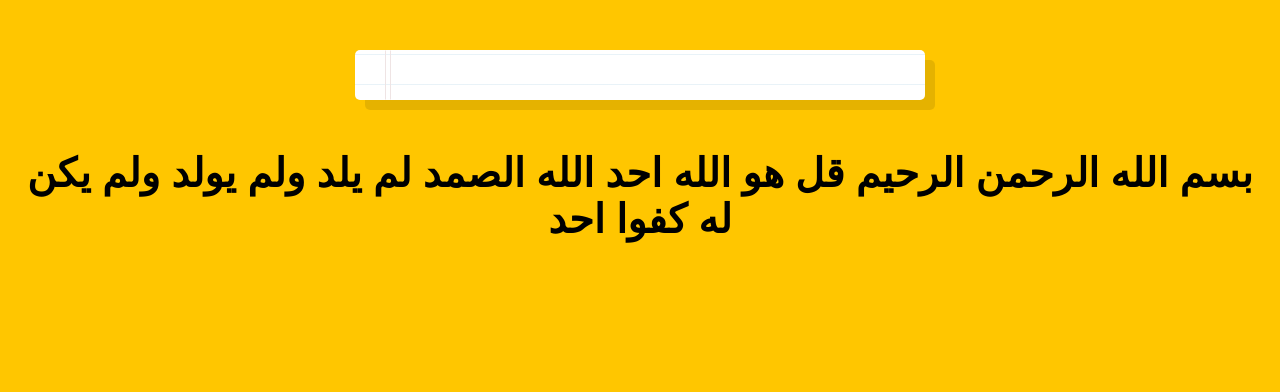
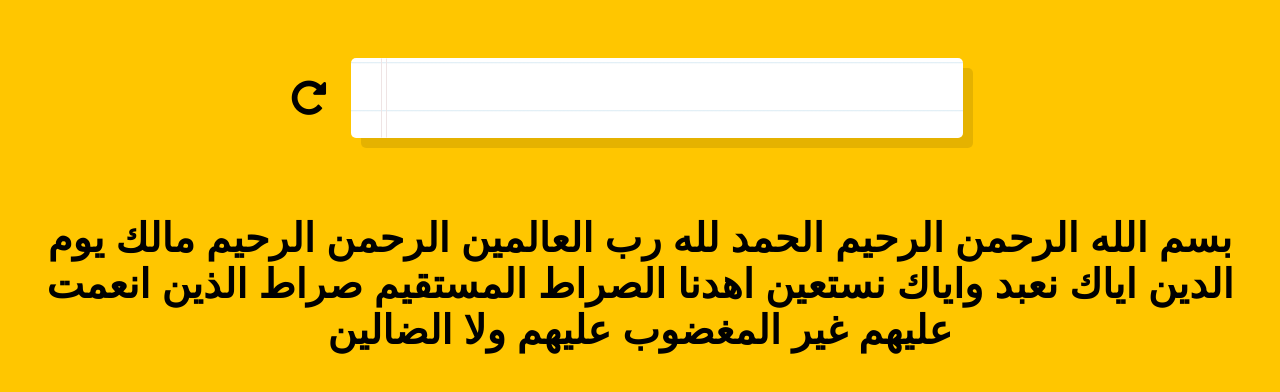
Before and after one commit to AbdelrhmanAmin/Quran-pronunciation, a website: page index.html in a window 1280 px wide. Drawn offline with Linux system fonts and the light colour scheme.

Commit message:
working locally. :joy:

```diff
--- a/index.html
+++ b/index.html
@@ -3,12 +3,20 @@
   <head>
     <meta charset="UTF-8" />
     <title>Speech Detection</title>
+    <link
+      rel="stylesheet"
+      href="https://cdnjs.cloudflare.com/ajax/libs/font-awesome/4.7.0/css/font-awesome.min.css"
+    />
   </head>
   <body>
-    <div class="words" contenteditable></div>
+    <div id="test">
+      <i class="fa fa-repeat fa-2x" aria-hidden="true" id="btn"></i>
+      <div class="words" contenteditable></div>
+    </div>
     <h1>
-      بسم الله الرحمن الرحيم قل هو الله احد الله الصمد لم يلد ولم يولد ولم يكن
-      له كفوا احد
+      بسم الله الرحمن الرحيم الحمد لله رب العالمين الرحمن الرحيم مالك يوم الدين
+      اياك نعبد واياك نستعين اهدنا الصراط المستقيم صراط الذين انعمت عليهم غير
+      المغضوب عليهم ولا الضالين
     </h1>
     <script>
       window.SpeechRecognition =
@@ -18,9 +26,12 @@
       //   recognition.continuous = true;
       recognition.interimResults = true; // Temperoray results
       let p = document.createElement("p");
-      const words = document.querySelector(".words");
-      const h1 = document.querySelector("h1");
-      const test = h1.innerHTML
+      let words = document.querySelector(".words");
+      let verse = document.querySelector("h1").innerHTML;
+
+      let h1 = document.querySelector("h1");
+      let btn = document.querySelector("#btn");
+      let test = h1.innerHTML
         .replace(/\n/g, "")
         .trim()
         .split(" ")
@@ -31,6 +42,7 @@
       let correct = [];
       let post = [];
       words.appendChild(p);
+
       recognition.addEventListener("result", (e) => {
         const transcript = Array.from(e.results)
           .map((result) => result[0])
@@ -86,9 +98,15 @@
               }
             }
           }
+          if (sec.length == 0 && first.length >= 1) {
+            for (let f of first) {
+              pre = test.slice(0, first[first.length - 1]);
+              post = test.slice(first[first.length - 1] + 1, test.length);
+            }
+          }
           if (test[0] == correct[0]) {
             post = test.slice(correct.length, test.length);
-            console.log(post, correct);
+            // console.log(post, correct);
           }
           if (post.length >= 1 || pre.length > 1) {
             h1.innerHTML =
@@ -98,15 +116,33 @@
               " " +
               post.join(" ").fontcolor("red");
           }
+          if (correct.length == test.length) {
+            h1.innerHTML = correct.join(" ").fontcolor("#00e500");
+          }
         }
       });
-      recognition.addEventListener("end", recognition.start);
+      btn.addEventListener("click", () => {
+        h1.innerHTML = verse;
+        // test = [];
+        target = [];
+        pre = [];
+        correct = [];
+        post = [];
+        p.innerHTML = "";
+        recognition.start();
+      });
+      recognition.addEventListener("end", recognition.stop);
       recognition.start();
     </script>
 
     <style>
-      html {
-        font-size: 10px;
+      #test {
+        display: flex;
+        justify-content: center;
+        align-items: center;
+      }
+      #test i:hover {
+        color: white;
       }
       body {
         background: #ffc600;
@@ -117,7 +153,8 @@
       }
       .words {
         max-width: 500px;
-        margin: 50px auto;
+        width: 100%;
+        margin: 50px 25px;
         background: white;
         border-radius: 5px;
         box-shadow: 10px 10px 0 rgba(0, 0, 0, 0.1);
```
